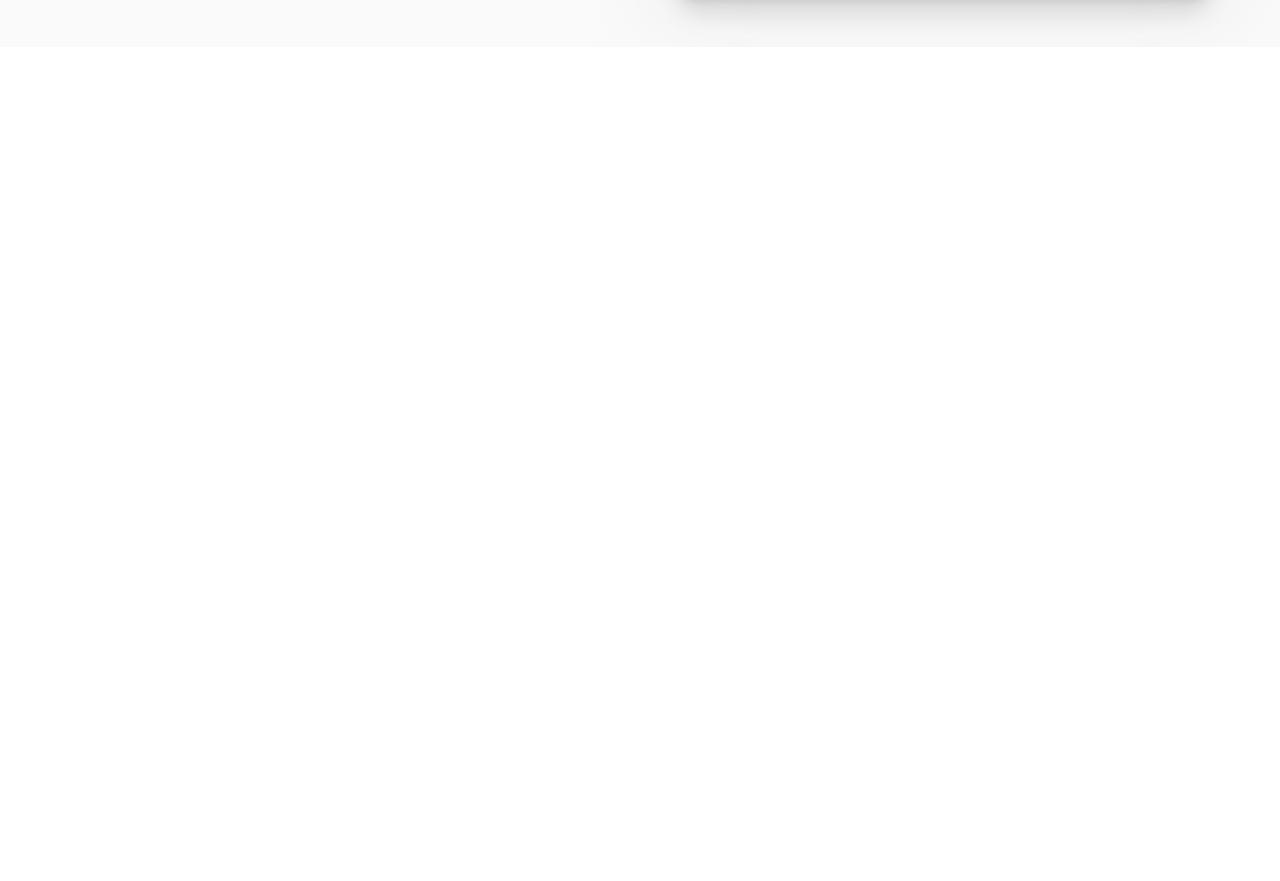
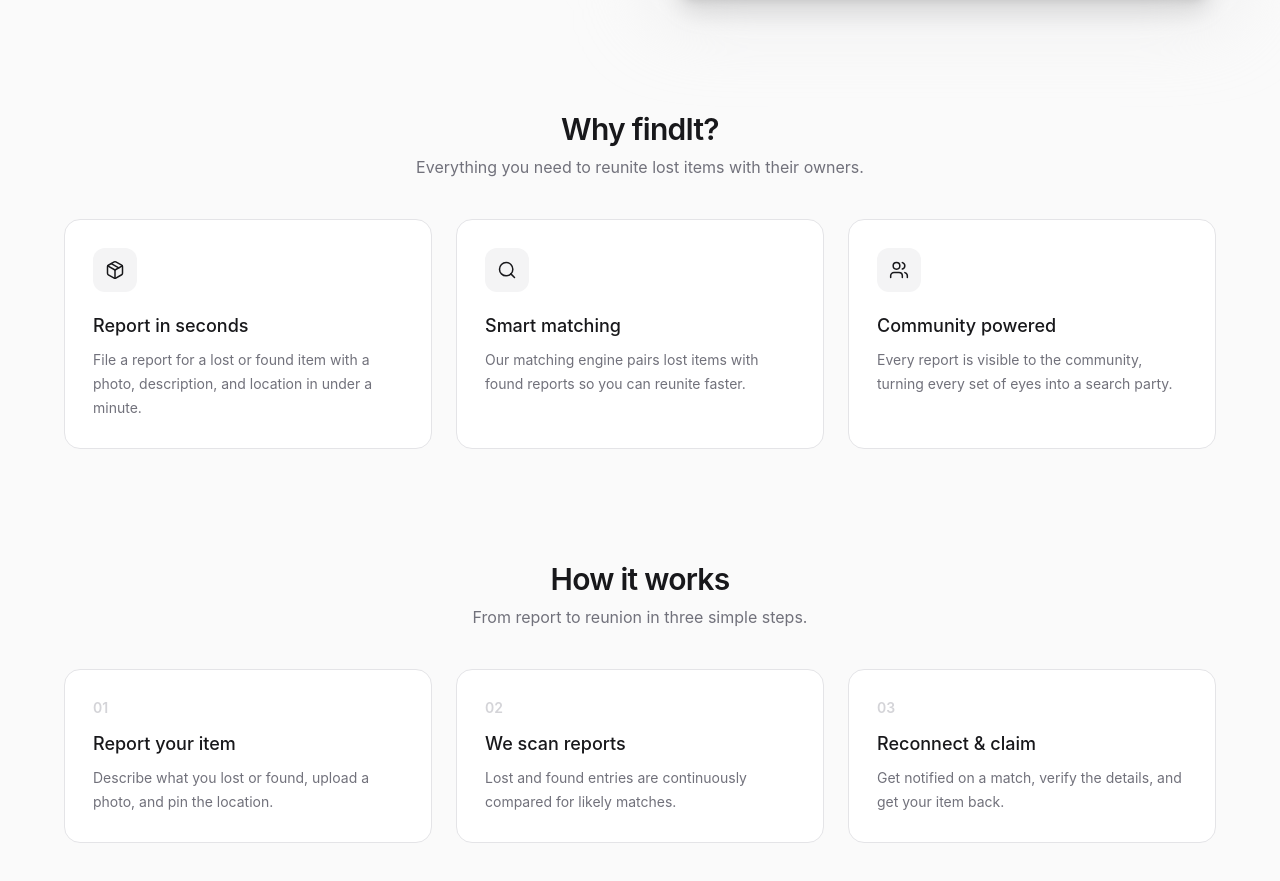
Before and after one commit to ankitsensei/findIt, a React (Vite) app in the folder client/: page / in a window 1280 px wide. Shown: the part 781-1662 px from the top of the page. Before the commit the page ends 828 px from the top, so only its background shows below. Built offline with nearby package versions, Linux system fonts and the light colour scheme.

Commit message:
feat: added why findit and how it works section

```diff
--- a/client/src/pages/Home.jsx
+++ b/client/src/pages/Home.jsx
@@ -111,6 +111,65 @@ const Home = () => {
             />
           </div>
         </section>
+        <section className="mt-20 md:mt-28">
+          <div className="mb-10 text-center">
+            <h2 className="text-2xl md:text-3xl font-semibold tracking-tight text-zinc-900">
+              Why findIt?
+            </h2>
+            <p className="mt-2 text-sm md:text-base text-zinc-500">
+              Everything you need to reunite lost items with their owners.
+            </p>
+          </div>
+
+          <div className="grid gap-4 md:gap-6 sm:grid-cols-2 lg:grid-cols-3">
+            {features.map(({ icon: Icon, title, description }) => (
+              <div
+                key={title}
+                className="group rounded-2xl border border-zinc-200 bg-white p-6 transition hover:-translate-y-1 hover:shadow-lg md:p-7"
+              >
+                <div className="mb-5 inline-flex h-11 w-11 items-center justify-center rounded-xl bg-zinc-100 text-zinc-900 transition group-hover:bg-zinc-950 group-hover:text-white">
+                  <Icon size={20} strokeWidth={1.8} />
+                </div>
+                <h3 className="text-base md:text-lg font-medium text-zinc-900">
+                  {title}
+                </h3>
+                <p className="mt-2 text-sm leading-6 text-zinc-500">
+                  {description}
+                </p>
+              </div>
+            ))}
+          </div>
+        </section>
+
+        <section className="mt-20 md:mt-28">
+          <div className="mb-10 text-center">
+            <h2 className="text-2xl md:text-3xl font-semibold tracking-tight text-zinc-900">
+              How it works
+            </h2>
+            <p className="mt-2 text-sm md:text-base text-zinc-500">
+              From report to reunion in three simple steps.
+            </p>
+          </div>
+
+          <div className="grid gap-4 md:gap-6 sm:grid-cols-3">
+            {steps.map(({ step, title, description }) => (
+              <div
+                key={step}
+                className="relative flex flex-col rounded-2xl border border-zinc-200 bg-white p-6 md:p-7"
+              >
+                <span className="text-sm font-semibold text-zinc-300">
+                  {step}
+                </span>
+                <h3 className="mt-3 text-base md:text-lg font-medium text-zinc-900">
+                  {title}
+                </h3>
+                <p className="mt-2 text-sm leading-6 text-zinc-500">
+                  {description}
+                </p>
+              </div>
+            ))}
+          </div>
+        </section>
       </div>
     </div>
   );
```
